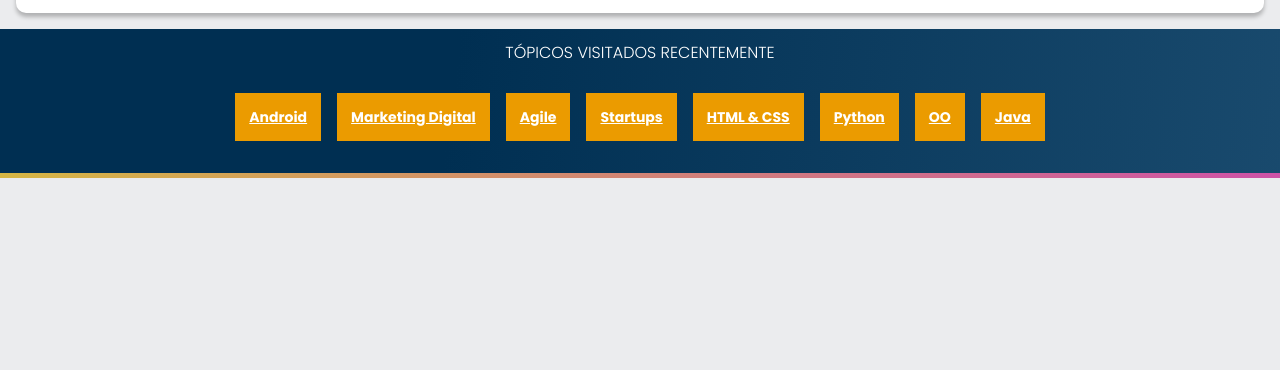
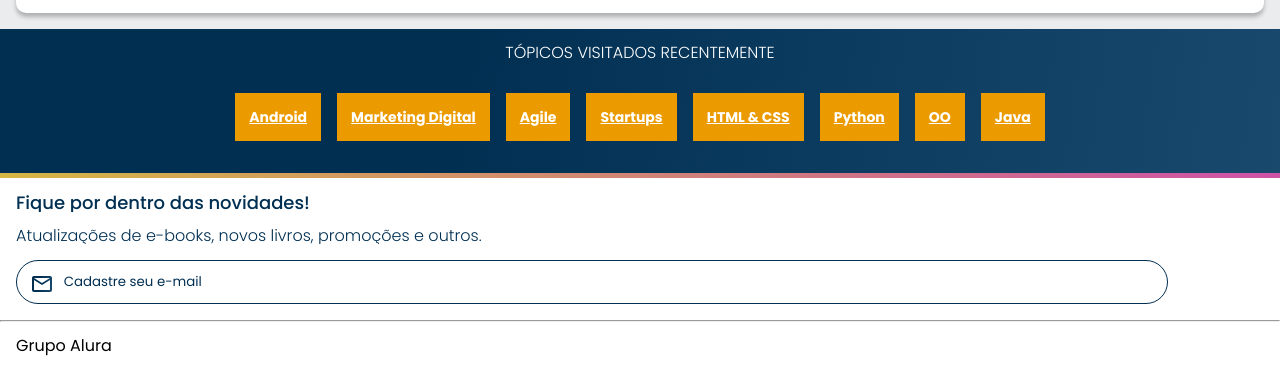
Before and after one commit to arthur10vieira/alurabooks-aula01, a plain HTML site: page index.html in a window 1280 px wide. Shown: the part 2359-2729 px from the top of the page. Before the commit the page ends 2537 px from the top, so only its background shows below. Drawn offline with nearby package versions, Linux system fonts and the light colour scheme.

Commit message:
Estruturando contato e rodape

```diff
--- a/index.html
+++ b/index.html
@@ -182,6 +182,15 @@
             </ul>
         </section>
         <div class="linhacolorida"></div>
+        <section class="contato">
+            <h2 class="contato__titulo">Fique por dentro das novidades!</h2>
+            <p class="contato__texto">Atualizações de e-books, novos livros, promoções e outros.</p>
+            <input type="email" placeholder="Cadastre seu e-mail" class="contato__email"/>
+        </section>
+        <hr />
+        <footer class="rodape">
+            <h2 class="rodape__titulo">Grupo Alura</h2>
+        </footer>
         <script src="https://cdn.jsdelivr.net/npm/swiper@10/swiper-bundle.min.js"></script>
         <script>
             const swiper = new Swiper('.swiper', {
--- /dev/null
+++ b/src/styles/contato.css
@@ -0,0 +1,37 @@
+.contato {
+    background-color: var(--branco);
+    padding: 1em;
+}
+
+.contato__titulo,
+.contato__texto {
+    background: var(--azul-degrade);
+    background-clip: text;
+    -webkit-background-clip: text;
+    -webkit-text-fill-color: transparent;
+}
+
+.contato__titulo {
+    font-size: 18px;
+    font-weight: 500;
+}
+
+.contato__texto {
+    font-weight: 300;
+    margin: 1em 0;
+}
+
+.contato__email {
+    padding: 1em;
+    border: solid 1px var(--azul);
+    border-radius: 24px;
+    width: 90%;
+    color: var(--azul);
+}
+
+.contato__email::placeholder {
+    font-family: var(--fonte-principal);
+    color: var(--azul);
+    background: url("../assets/Email.svg") no-repeat;
+    padding-left: 2.5em;
+}
--- a/src/styles/estilo.css
+++ b/src/styles/estilo.css
@@ -2,6 +2,8 @@
 @import url("./banner.css");
 @import url("./carrossel.css");
 @import url("./topicos.css");
+@import url("./contato.css");
+@import url("./rodape.css");
 
 :root {
     --cor-de-fundo: #EBECEE;
--- /dev/null
+++ b/src/styles/rodape.css
@@ -0,0 +1,12 @@
+hr {
+    margin: 0;
+}
+
+.rodape {
+    background-color: var(--branco);
+    padding: 1em;
+}
+
+.rodape__titulo {
+    font-weight: 400;
+}
```
Also changed, not shown: src/assets/Email.svg (added).
